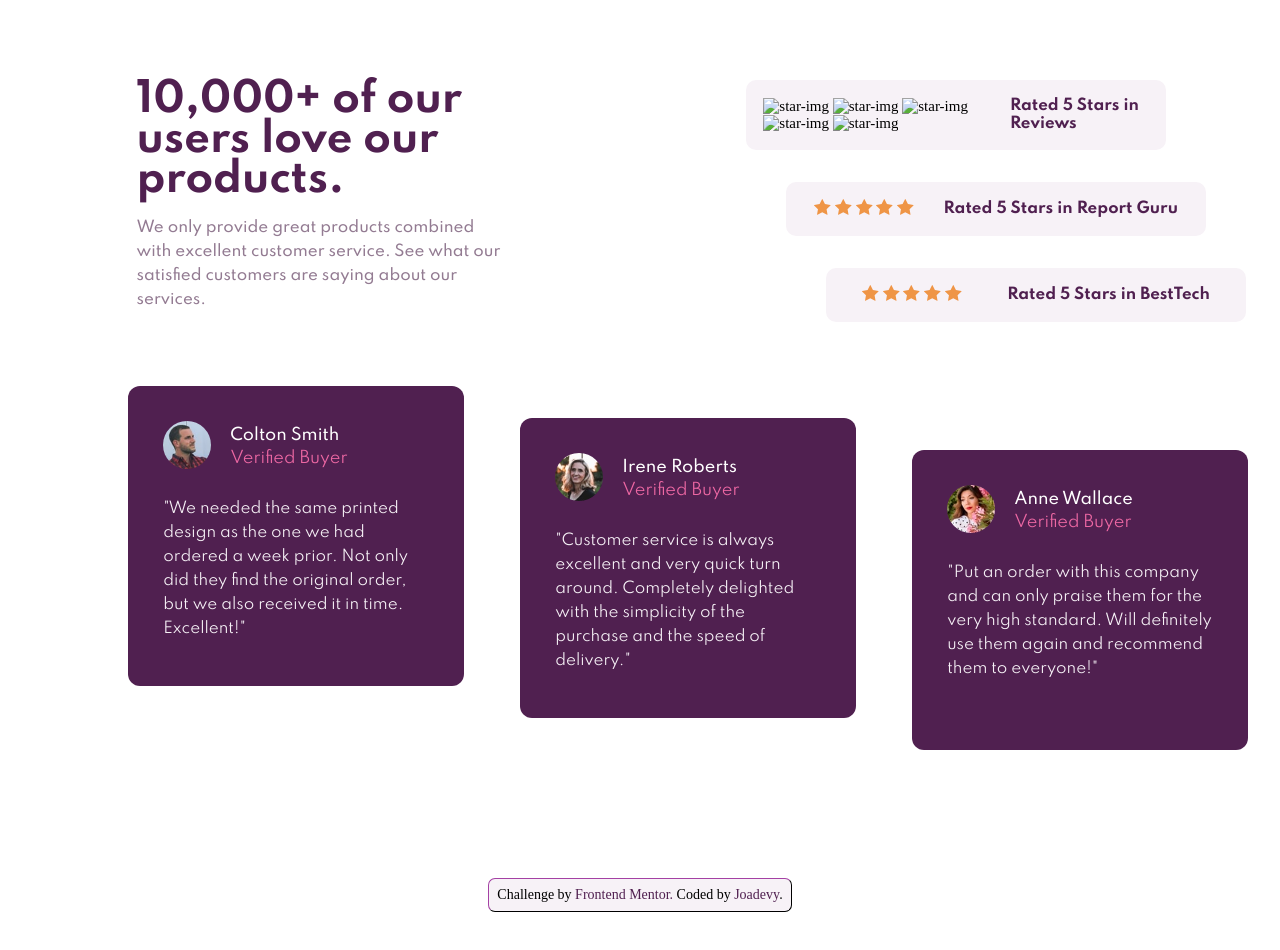
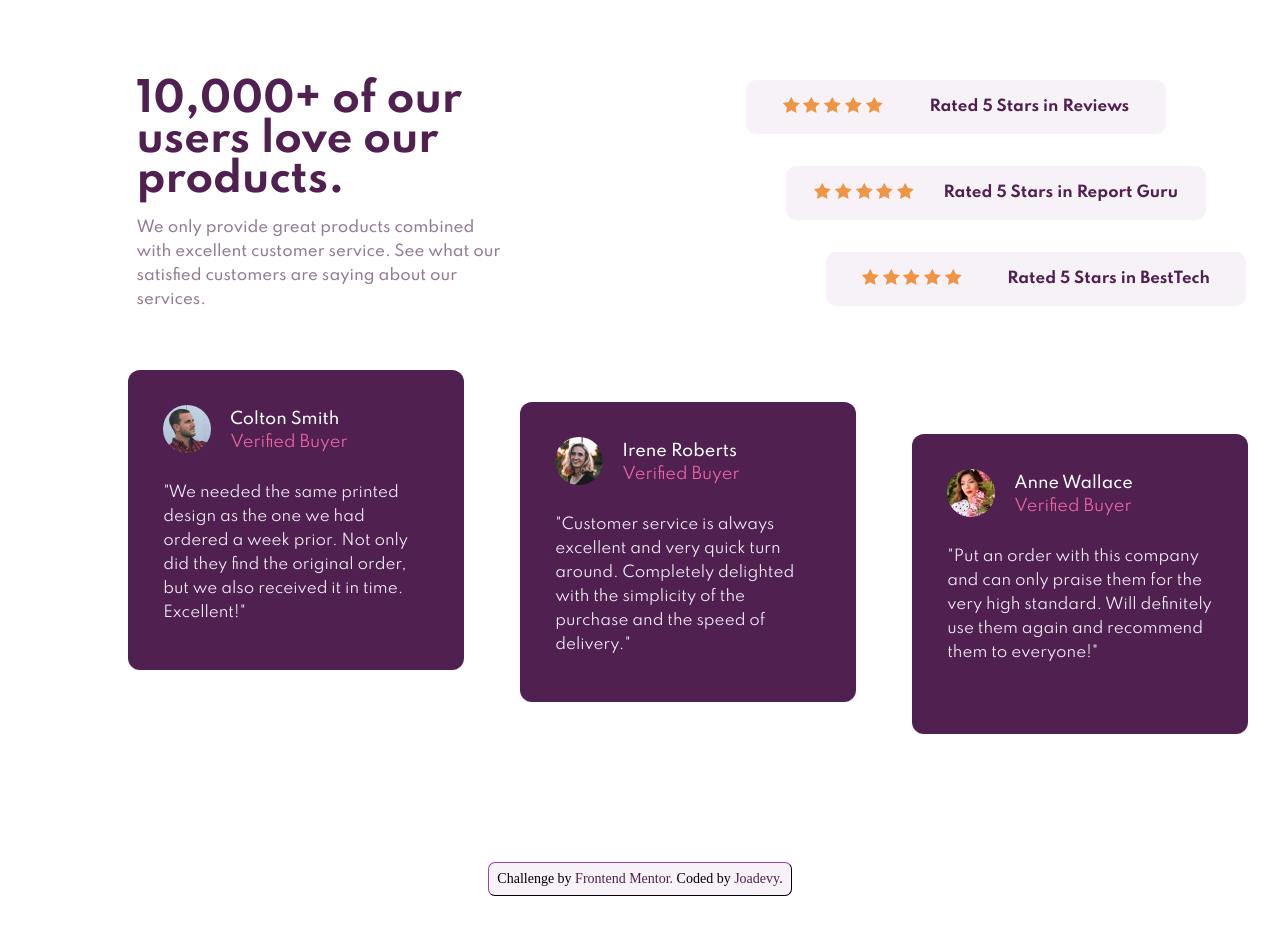
Before and after one commit to Joadevy/FM-Social-proof-section, a plain HTML site: page index.html in a window 1280 px wide. Drawn offline with Linux system fonts and the light colour scheme; the site is published under a folder, as on GitHub Pages, so addresses that start at the root find nothing.

Commit message:
Update index.html

```diff
--- a/index.html
+++ b/index.html
@@ -20,11 +20,11 @@
 
       <div class="cont-rating-card">
         <div class="cont-stars">
-          <img src="/images/icon-star.svg" alt="star-img">
-          <img src="/images/icon-star.svg" alt="star-img">
-          <img src="/images/icon-star.svg" alt="star-img">
-          <img src="/images/icon-star.svg" alt="star-img">
-          <img src="/images/icon-star.svg" alt="star-img">
+          <img src="images/icon-star.svg" alt="star-img">
+          <img src="images/icon-star.svg" alt="star-img">
+          <img src="images/icon-star.svg" alt="star-img">
+          <img src="images/icon-star.svg" alt="star-img">
+          <img src="images/icon-star.svg" alt="star-img">
         </div>
         <p>Rated 5 Stars in Reviews</p>
       </div>
```
